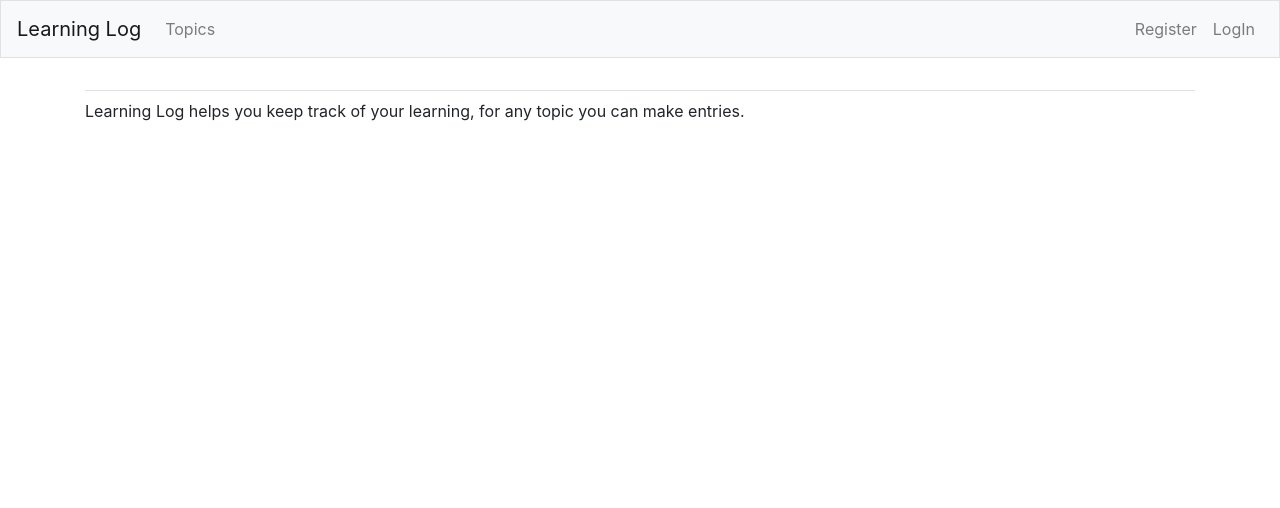
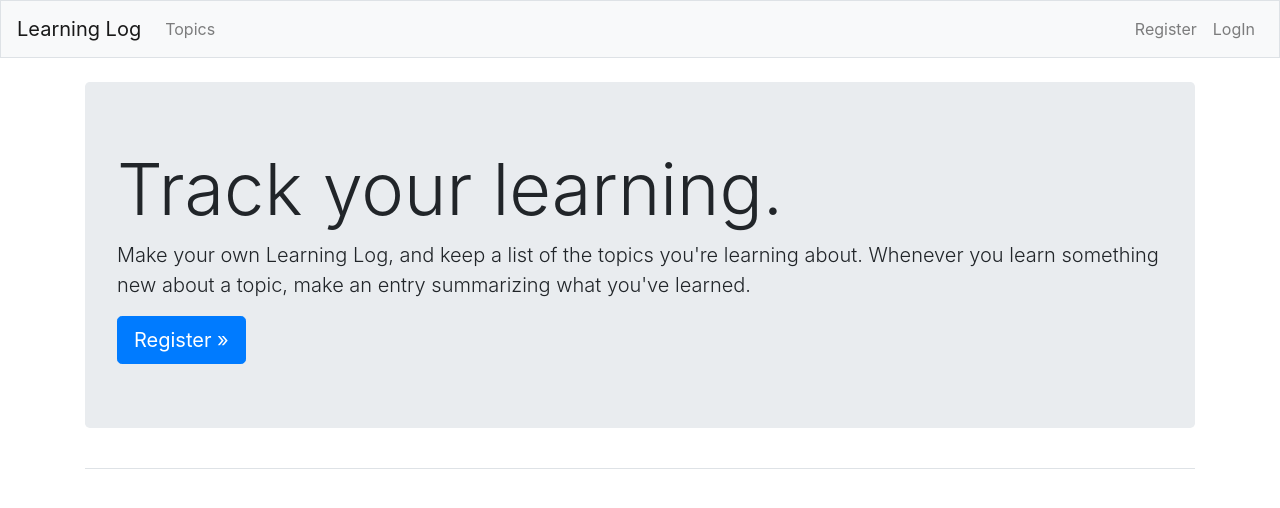
Before and after one commit to chiragtyagi2003/Learning_Log, a Django app: page / in a window 1280 px wide. Shown: the top 508 px of the page. Run offline with Django 4.2, Linux system fonts and the light colour scheme; some libraries are stand-ins or nearby versions.

Commit message:
style for home page

```diff
--- a/learning_logs/templates/learning_logs/index.html
+++ b/learning_logs/templates/learning_logs/index.html
@@ -1,7 +1,16 @@
 {% extends "learning_logs/base.html" %}
 
-{% block content %}
-    <p>Learning Log helps you keep track of your learning, for any topic
-        you can make entries.
-    </p>
-{% endblock content %}
+{% block page_header %}
+    <div class="jumbotron">
+        <h1 class="display-3">Track your learning.</h1>
+
+        <p class="lead">
+            Make your own Learning Log, and keep a list of the topics
+            you're learning about. Whenever you learn something new about a topic,
+            make an entry summarizing what you've learned.
+        </p>
+
+        <a class="btn btn-lg btn-primary" href="{% url 'users:register' %}"
+            role="button">Register &raquo;</a>
+    </div>
+{%endblock page_header %}
```
Also changed, not shown: db.sqlite3.
